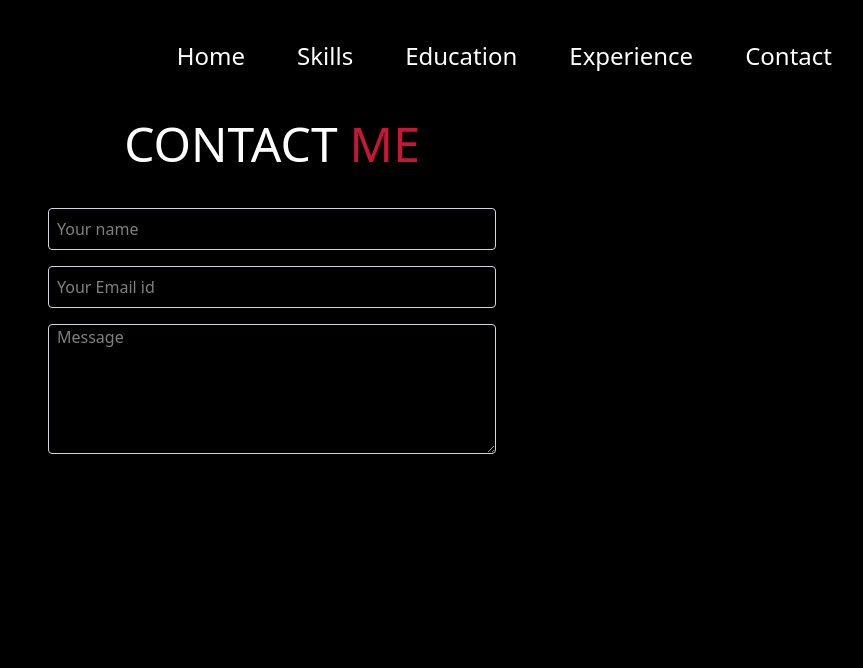
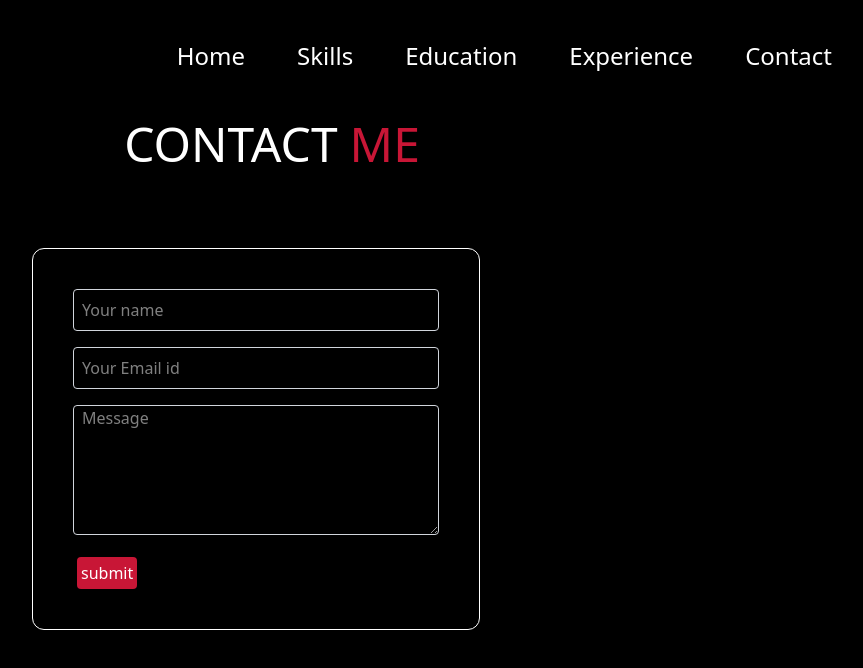
Before and after one commit to anujtaywade/Portfolio, a React (Vite) app: page /Contact in a window 1280 px wide. Shown: the top 668 px of the page, without its empty margins (368-1231 px from the left). Built offline with nearby package versions, Linux system fonts and the light colour scheme.

Commit message:
contact page

```diff
--- a/src/pages/Contact.jsx
+++ b/src/pages/Contact.jsx
@@ -10,6 +10,7 @@ const Contact= () => {
     let handlechange=(e)=>{
         setformData({...formData,[e.target.name]:e.target.value})
     }
+
 
     let sendEmail= (e)=>{
         e.preventDefault()
@@ -38,7 +39,7 @@ const Contact= () => {
             CONTACT<span className='text-[#C81636] pl-3'> ME</span>
             </h1>
 
-          <form className='max-w-md mx-auto mt-10 space-y-4 '>
+          <form className='max-w-md ml-100 mt-20  space-y-4 border-1 p-10 rounded-xl'>
            <input type="text"
            name='name'
            placeholder='Your name'
@@ -58,8 +59,11 @@ const Contact= () => {
            value={formData.message}
            onChange={handlechange}
            className='w-full border border-gray-300 pb-20 pl-2 rounded'>
+            </textarea>
 
-           </textarea>
+            <button type='submit'  className='bg-[#C81636] p-1 rounded ml-1'>
+                submit
+            </button>
           </form>
 
         </div>
--- a/src/pages/skills.jsx
+++ b/src/pages/skills.jsx
@@ -15,7 +15,7 @@ const Skills = () => {
      <h1 className='text-5xl w-full flex justify-center pt-30  '> My <span className='ml-4 text-[#C81636]'>Skills</span></h1>
      </div>
 
-     <div className='grid grid-cols-4 gap-4 pr-110 p-4 pl-150 pt-10 '>
+     <div className='grid grid-cols-4 gap-4 pr-110 p-4 pl-150 pt-10'>
      <div className="bg-[#222426] p-6 rounded-lg w-26 h-26 flex flex-col justify-center items-center pb-2 pt-2"><FaHtml5 className='size-26'/> <span class="text-white text-xs">HTML</span></div>
       <div className="bg-[#222426] p-6 rounded-lg w-26 h-26 flex flex-col justify-center items-center pb-2 pt-2"><FaCss3Alt className='size-26'/><span className='text-white text-xs'>CSS</span></div>
       <div className="bg-[#222426] p-6 rounded-lg w-26 h-26 flex flex-col justify-center items-center pb-2 pt-2"><IoLogoJavascript className='size-26'/><span className='text-xs '>JAVASCRIPT</span></div>
```
